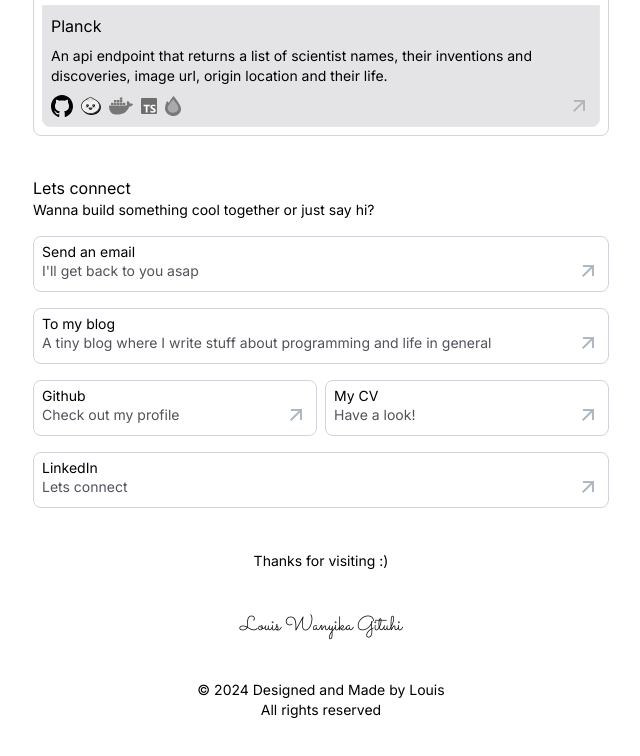
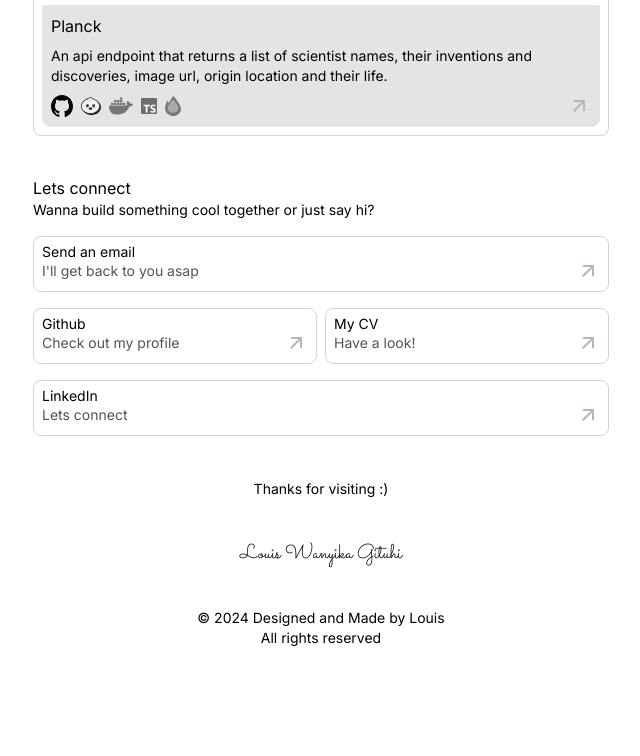
Before and after one commit to louisgituhi/molecular-meteorite, an Astro site: page / in a window 1280 px wide. Shown: the part 1911-2667 px from the top of the page, without its empty margins (319-959 px from the left). After the commit the page ends 2599 px from the top, so only its background shows below. Built offline with nearby package versions, Linux system fonts and the light colour scheme; Astro itself is replaced by a stand-in of ours.

Commit message:
removed blogs link

```diff
--- a/src/components/reachout.astro
+++ b/src/components/reachout.astro
@@ -9,15 +9,6 @@
         <a href="mailto:louisgituhi@gmail.com">
             <h4 class="">Send an email</h4>
                 <span class=" flex items-center text-zinc-600">I'll get back to you asap
-            <svg class=" ml-auto" xmlns="http://www.w3.org/2000/svg" viewBox="0 0 24 24" width="24" height="24" fill="rgba(173,184,194,1)"><path d="M16.0037 9.41421L7.39712 18.0208L5.98291 16.6066L14.5895 8H7.00373V6H18.0037V17H16.0037V9.41421Z"></path></svg>
-        </span>
-        </a>
-    </div>
-
-    <div class="border border-gray-300 w-full leading-none gap-2 p-2 mt-4 text-sm rounded-lg hover:border-emerald-200 cursor-pointer">
-        <a href="mailto:louisgituhi@gmail.com">
-            <h4 class="">To my blog</h4>
-                <span class=" flex items-center text-zinc-600">A tiny blog where I write stuff about programming and life in general
             <svg class=" ml-auto" xmlns="http://www.w3.org/2000/svg" viewBox="0 0 24 24" width="24" height="24" fill="rgba(173,184,194,1)"><path d="M16.0037 9.41421L7.39712 18.0208L5.98291 16.6066L14.5895 8H7.00373V6H18.0037V17H16.0037V9.41421Z"></path></svg>
         </span>
         </a>
```
